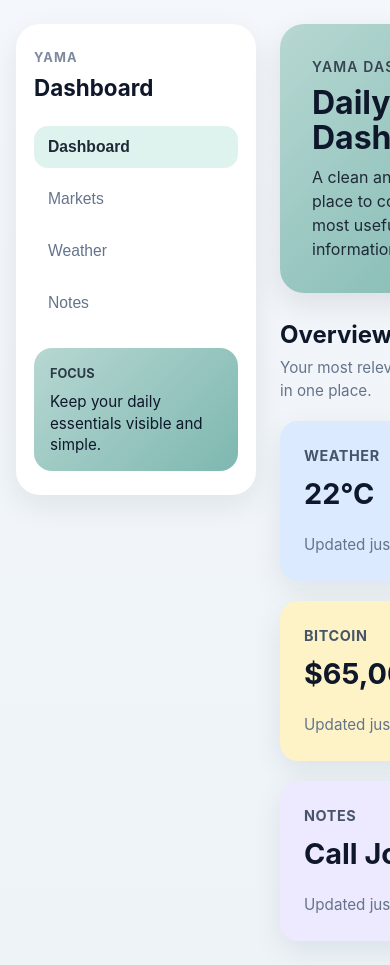
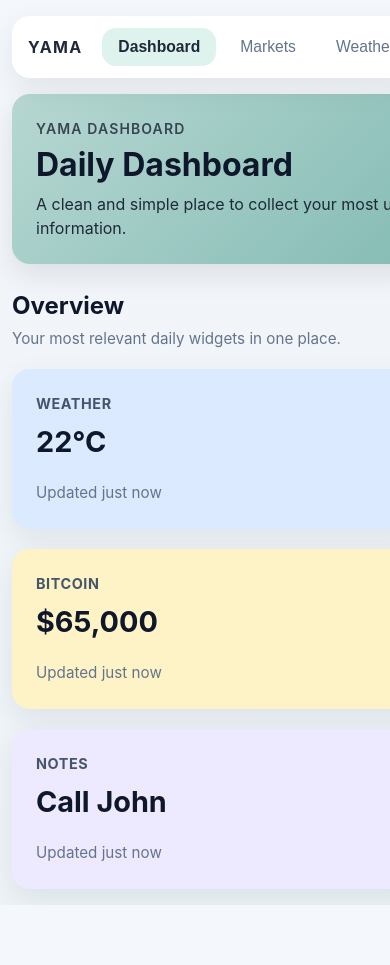
Before and after one commit to richfortune/dashboard-web, a React (Vite) app in the folder src/frontend/dashboard-web/: page / in a window 390 px wide. Shown: the top 965 px of the page. After the commit the page ends 905 px from the top, so only its background shows below. Built offline with nearby package versions, Linux system fonts and the light colour scheme.

Commit message:
Add lightweight dashboard sidebar modify from antigravity

```diff
--- a/src/frontend/dashboard-web/src/components/layout/AppShell.tsx
+++ b/src/frontend/dashboard-web/src/components/layout/AppShell.tsx
@@ -9,32 +9,14 @@ function AppShell({ children }: Props) {
         <div
             style={{
                 minHeight: "100vh",
-                padding: "24px 16px",
+                padding: "16px 12px",
             }}
         >
-            <div
-                style={{
-                    maxWidth: "1280px",
-                    margin: "0 auto",
-                    display: "grid",
-                    gridTemplateColumns: "240px 1fr",
-                    gap: "24px",
-                    alignItems: "start",
-                }}
-            >
+            <div className="app-layout">
                 <Sidebar />
 
                 <div>
-                    <header
-                        style={{
-                            background: "linear-gradient(135deg, #b7d7d2 0%, #7db8b0 100%)",
-                            color: "#0f172a",
-                            borderRadius: "24px",
-                            padding: "32px",
-                            boxShadow: "0 10px 30px rgba(15, 23, 42, 0.10)",
-                            marginBottom: "24px",
-                        }}
-                    >
+                    <header className="app-header">
                         <p
                             style={{
                                 fontSize: "14px",
--- a/src/frontend/dashboard-web/src/components/layout/Sidebar.tsx
+++ b/src/frontend/dashboard-web/src/components/layout/Sidebar.tsx
@@ -2,54 +2,14 @@ function Sidebar() {
     const menuItems = ["Dashboard", "Markets", "Weather", "Notes"];
 
     return (
-        <aside
-            style={{
-                width: "240px",
-                background: "#ffffff",
-                borderRadius: "24px",
-                padding: "24px 18px",
-                boxShadow: "0 10px 30px rgba(15, 23, 42, 0.08)",
-                display: "flex",
-                flexDirection: "column",
-                gap: "24px",
-            }}
-        >
-            <div>
-                <p
-                    style={{
-                        fontSize: "0.8rem",
-                        fontWeight: 700,
-                        letterSpacing: "0.08em",
-                        textTransform: "uppercase",
-                        color: "#7c8aa0",
-                        marginBottom: "8px",
-                    }}
-                >
-                    Yama
-                </p>
-
-                <h2
-                    style={{
-                        fontSize: "1.4rem",
-                        color: "#0f172a",
-                        lineHeight: 1.2,
-                    }}
-                >
-                    Dashboard
-                </h2>
+        <aside className="sidebar">
+            <div className="sidebar-brand">
+                <p>Yama</p>
+                <h2>Dashboard</h2>
             </div>
 
             <nav>
-                <ul
-                    style={{
-                        listStyle: "none",
-                        padding: 0,
-                        margin: 0,
-                        display: "flex",
-                        flexDirection: "column",
-                        gap: "10px",
-                    }}
-                >
+                <ul className="sidebar-nav">
                     {menuItems.map((item, index) => {
                         const isActive = index === 0;
 
@@ -58,16 +18,9 @@ function Sidebar() {
                                 <button
                                     type="button"
                                     style={{
-                                        width: "100%",
-                                        border: "none",
-                                        borderRadius: "14px",
-                                        padding: "12px 14px",
-                                        textAlign: "left",
                                         background: isActive ? "#dff3ee" : "transparent",
                                         color: isActive ? "#1f2937" : "#64748b",
-                                        fontSize: "0.98rem",
                                         fontWeight: isActive ? 700 : 500,
-                                        cursor: "pointer",
                                     }}
                                 >
                                     {item}
@@ -78,15 +31,7 @@ function Sidebar() {
                 </ul>
             </nav>
 
-            <div
-                style={{
-                    marginTop: "auto",
-                    padding: "16px",
-                    borderRadius: "18px",
-                    background: "linear-gradient(135deg, #b7d7d2 0%, #7db8b0 100%)",
-                    color: "#0f172a",
-                }}
-            >
+            <div className="sidebar-focus-card">
                 <p
                     style={{
                         fontSize: "0.8rem",
--- a/src/frontend/dashboard-web/src/index.css
+++ b/src/frontend/dashboard-web/src/index.css
@@ -47,3 +47,151 @@ h3,
 p {
   margin: 0;
 }
+
+/* === Responsive Layout Classes === */
+
+.app-layout {
+  max-width: 1280px;
+  margin: 0 auto;
+  display: grid;
+  grid-template-columns: 240px 1fr;
+  gap: 24px;
+  align-items: start;
+}
+
+.app-header {
+  background: linear-gradient(135deg, #b7d7d2 0%, #7db8b0 100%);
+  color: #0f172a;
+  border-radius: var(--radius);
+  padding: 32px;
+  box-shadow: 0 10px 30px rgba(15, 23, 42, 0.10);
+  margin-bottom: 24px;
+}
+
+.sidebar {
+  width: 240px;
+  background: var(--surface);
+  border-radius: var(--radius);
+  padding: 24px 18px;
+  box-shadow: var(--shadow);
+  display: flex;
+  flex-direction: column;
+  gap: 24px;
+}
+
+.sidebar-brand p {
+  font-size: 0.8rem;
+  font-weight: 700;
+  letter-spacing: 0.08em;
+  text-transform: uppercase;
+  color: var(--text-soft);
+  margin-bottom: 8px;
+  transition: all 0.2s ease;
+}
+
+.sidebar-brand h2 {
+  font-size: 1.4rem;
+  color: var(--text);
+  line-height: 1.2;
+}
+
+.sidebar-nav {
+  list-style: none;
+  padding: 0;
+  margin: 0;
+  display: flex;
+  flex-direction: column;
+  gap: 10px;
+}
+
+.sidebar-nav button {
+  width: 100%;
+  border: none;
+  border-radius: 14px;
+  padding: 12px 14px;
+  text-align: left;
+  font-size: 0.98rem;
+  cursor: pointer;
+  white-space: nowrap;
+  transition: all 0.2s ease;
+}
+
+.sidebar-focus-card {
+  margin-top: auto;
+  padding: 16px;
+  border-radius: 18px;
+  background: linear-gradient(135deg, #b7d7d2 0%, #7db8b0 100%);
+  color: var(--text);
+}
+
+/* Tablets & Small Desktops */
+@media (max-width: 992px) {
+  .app-layout {
+    grid-template-columns: 200px 1fr;
+    gap: 20px;
+  }
+  .sidebar {
+    width: 200px;
+    padding: 20px 14px;
+  }
+}
+
+/* Mobile Devices */
+@media (max-width: 768px) {
+  .app-layout {
+    grid-template-columns: 1fr;
+    gap: 16px;
+  }
+
+  .app-header {
+    padding: 24px;
+  }
+
+  .sidebar {
+    width: 100%;
+    flex-direction: row;
+    align-items: center;
+    padding: 12px 16px;
+    gap: 20px;
+    z-index: 10;
+    position: sticky;
+    top: 16px;
+  }
+
+  .sidebar-brand {
+    display: flex;
+    align-items: center;
+  }
+
+  .sidebar-brand h2 {
+    display: none;
+  }
+
+  .sidebar-brand p {
+    margin-bottom: 0;
+    font-size: 1rem;
+    color: var(--text);
+  }
+
+  .sidebar-nav {
+    flex-direction: row;
+    overflow-x: auto;
+    gap: 8px;
+    flex: 1;
+    -ms-overflow-style: none; /* IE and Edge */
+    scrollbar-width: none;  /* Firefox */
+  }
+
+  .sidebar-nav::-webkit-scrollbar {
+    display: none; /* Hide scrollbar for Chrome/Safari */
+  }
+
+  .sidebar-nav button {
+    text-align: center;
+    padding: 10px 16px;
+  }
+
+  .sidebar-focus-card {
+    display: none; /* Hide focus box on mobile to save horizontal space */
+  }
+}
```
